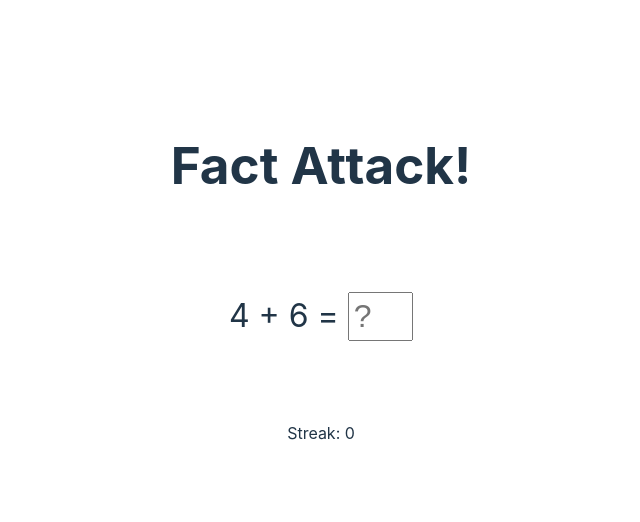
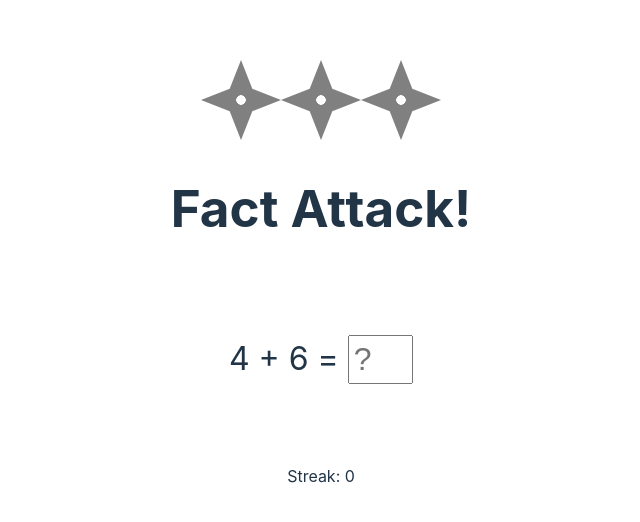
Before and after one commit to rama/math, a React (Vite) app: page / in a window 1280 px wide. Shown: the part 118-640 px from the top of the page, without its empty margins (319-959 px from the left). Built offline with nearby package versions, Linux system fonts and the light colour scheme.

Commit message:
add some ninja star, no animation for now

```diff
--- a/src/App.css
+++ b/src/App.css
@@ -17,3 +17,26 @@ input {
 .read-the-docs {
     color: #888;
 }
+.ninja-star {
+    display: inline-block;
+    width: 80px;
+    aspect-ratio: 1;
+    background: grey;
+    clip-path: polygon(
+        100% 50%,
+        64.14% 64.14%,
+        50% 100%,
+        35.86% 64.14%,
+        0% 50%,
+        35.86% 35.86%,
+        50% 0%,
+        64.14% 35.86%
+    );
+    -webkit-mask: radial-gradient(circle 5px, #0000 90%, #000);
+    /*animation: l1 5s infinite linear;*/
+}
+/*@keyframes l1 {
+    100% {
+        transform: rotate(1turn);
+    }
+}*/
--- a/src/App.tsx
+++ b/src/App.tsx
@@ -29,6 +29,9 @@ function App() {
   }
   return (
     <>
+      <div className="ninja-star"></div>
+      <div className="ninja-star"></div>
+      <div className="ninja-star"></div>
       <h1>Fact Attack!</h1>
       <form className="card" onSubmit={checkAnswer}>
         <label>
```
